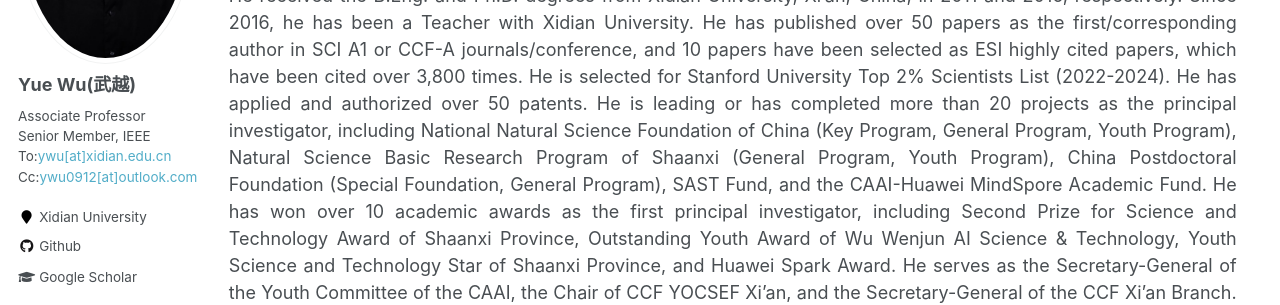
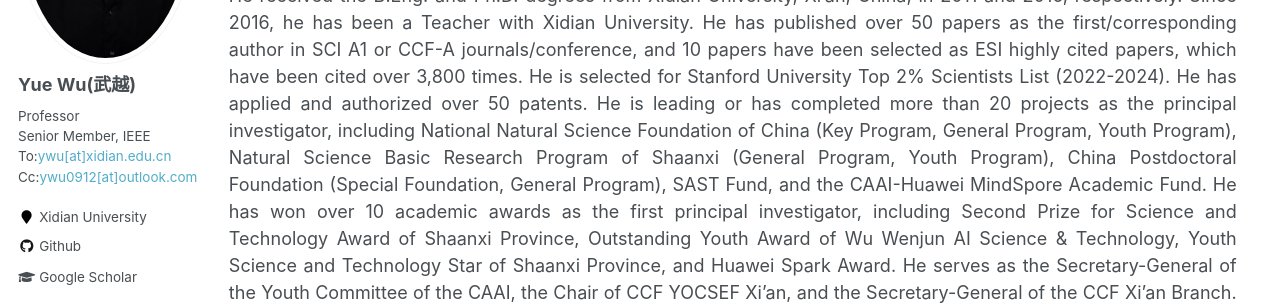
Before and after one commit to ywuchina/ywuchina.github.io, a Jekyll site: the page built from _pages/home.md, in a window 1280 px wide. Shown: the part 345-650 px from the top of the page. Built offline with Jekyll 4.4.1, drawn with Linux system fonts in a browser that asks for light colours.

Commit message:
Update _config.yml

```diff
--- a/_config.yml
+++ b/_config.yml
@@ -84,7 +84,7 @@ analytics:
 author:
   name             : "Yue Wu(武越)"
   avatar           : "yue_wu.jpeg"
-  bio              : "Associate Professor<br>Senior Member, IEEE<br>"
+  bio              : "Professor<br>Senior Member, IEEE<br>"
   location         : "Xidian University"
   employer         : #
   pubmed           : #"https://www.ncbi.nlm.nih.gov/pubmed/?term=john+snow"
```
